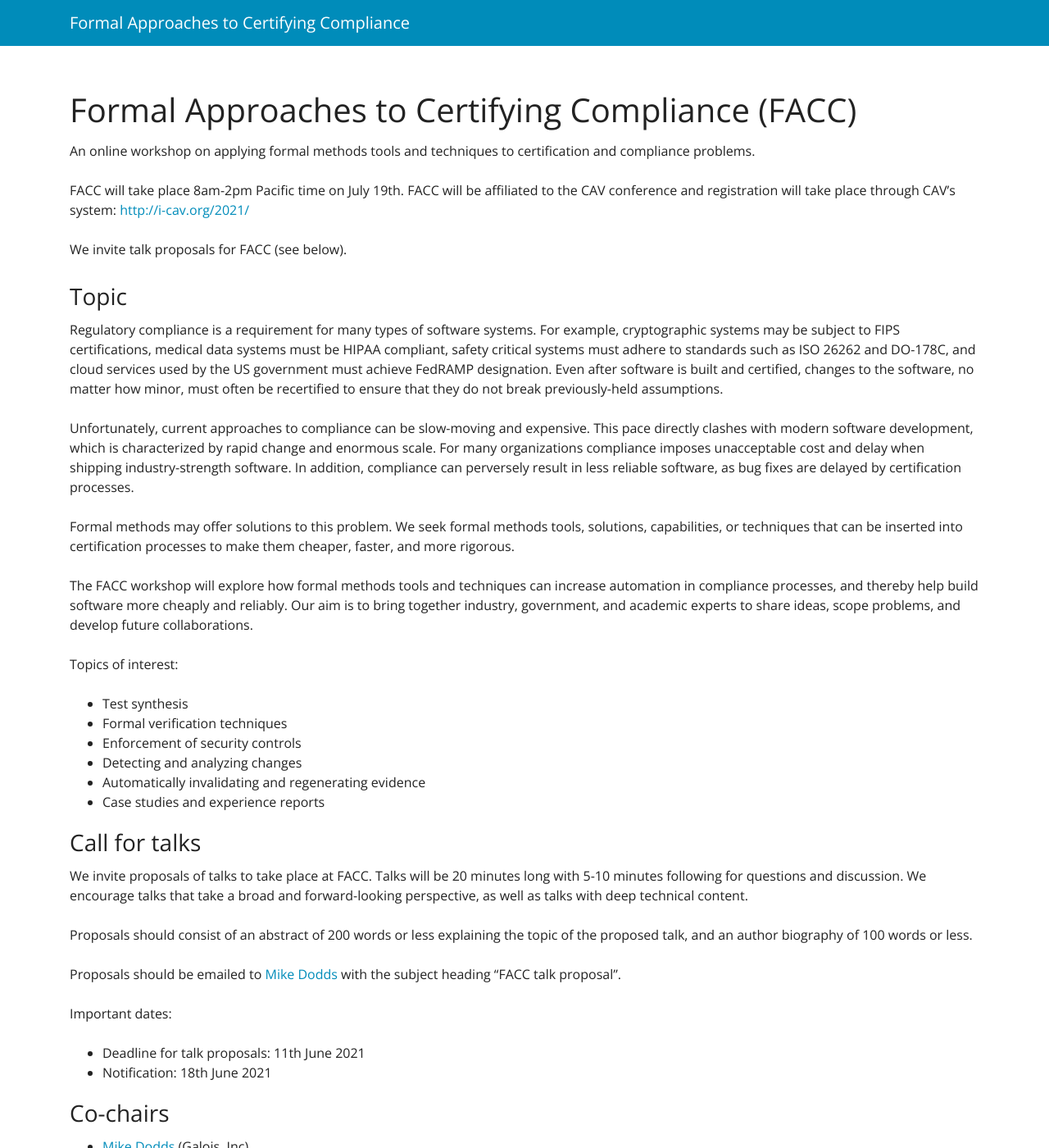
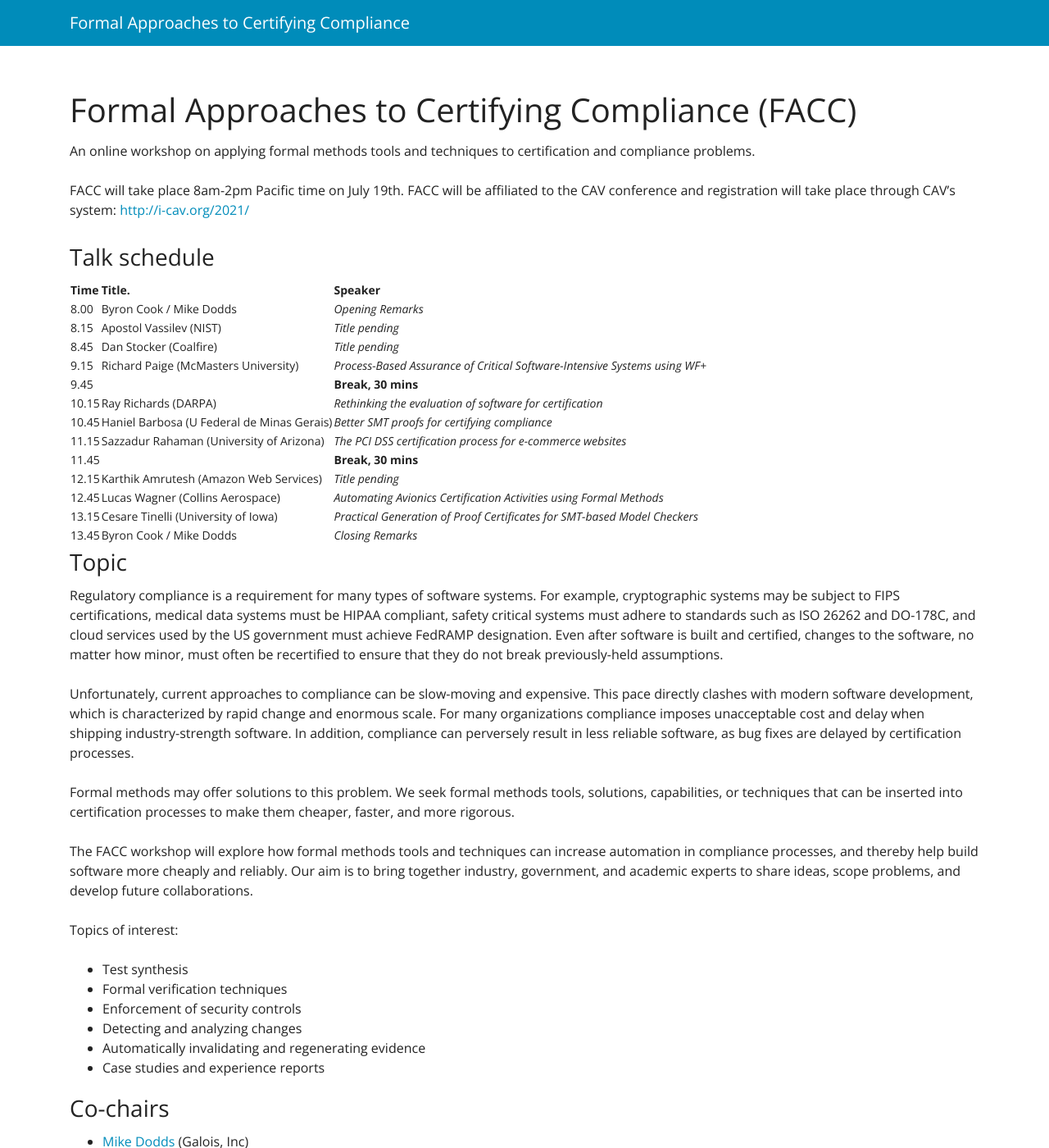
Before and after one commit to facc-workshop-2020/facc-workshop-2021.github.io, a Jekyll site: the page built from index.md, in a window 1280 px wide and 1400 px high. Shown: the whole window at 82% size. Built offline with Jekyll 4.4.1, drawn with Linux system fonts in a browser that asks for light colours.

Commit message:
Added talk schedule

```diff
--- a/index.md
+++ b/index.md
@@ -7,7 +7,23 @@ An online workshop on applying formal methods tools and techniques to certificat
 
 FACC will take place 8am-2pm Pacific time on July 19th. FACC will be affiliated to the CAV conference and registration will take place through CAV’s system: [http://i-cav.org/2021/](http://i-cav.org/2021/)
 
-We invite talk proposals for FACC (see below).
+### Talk schedule
+
+| Time    | Title.                                    | Speaker |
+| ---     | ---                                       | --- |
+| 8.00  | Byron Cook / Mike Dodds                   | *Opening Remarks* |
+| 8.15  | Apostol Vassilev (NIST)                   | *Title pending* |
+| 8.45  | Dan Stocker (Coalfire)                    | *Title pending* |
+| 9.15  | Richard Paige (McMasters University)      | *Process-Based Assurance of Critical Software-Intensive Systems using WF+* |
+| 9.45  |                                           | **Break, 30 mins** |
+| 10.15 | Ray Richards (DARPA)                      | *Rethinking the evaluation of software for certification* |
+| 10.45 | Haniel Barbosa (U Federal de Minas Gerais)| *Better SMT proofs for certifying compliance* |
+| 11.15 | Sazzadur Rahaman (University of Arizona)  | *The PCI DSS certification process for e-commerce websites* |
+| 11.45 |                                           | **Break, 30 mins** |
+| 12.15 | Karthik Amrutesh (Amazon Web Services)    | *Title pending* |
+| 12.45 | Lucas Wagner (Collins Aerospace)          | *Automating Avionics Certification Activities using Formal Methods* |
+| 13.15 | Cesare Tinelli (University of Iowa)       | *Practical Generation of Proof Certificates for SMT-based Model Checkers* |
+| 13.45 | Byron Cook / Mike Dodds                   | *Closing Remarks* |
 
 ### Topic
 
@@ -28,19 +44,6 @@ Topics of interest:
 * Automatically invalidating and regenerating evidence
 * Case studies and experience reports
 
-### Call for talks
-
-We invite proposals of talks to take place at FACC. Talks will be 20 minutes long with 5-10 minutes following for questions and discussion. We encourage talks that take a broad and forward-looking perspective, as well as talks with deep technical content.
-
-Proposals should consist of an abstract of 200 words or less explaining the topic of the proposed talk, and an author biography of 100 words or less.
-
-Proposals should be emailed to [Mike Dodds](mailto:miked@galois.com) with the subject heading “FACC talk proposal”.
-
-Important dates:
-* Deadline for talk proposals: 11th June 2021
-* Notification: 18th June 2021
-
-
 ### Co-chairs
 
 * [Mike Dodds](https://galois.com/team/mike-dodds/) (Galois, Inc)
```
